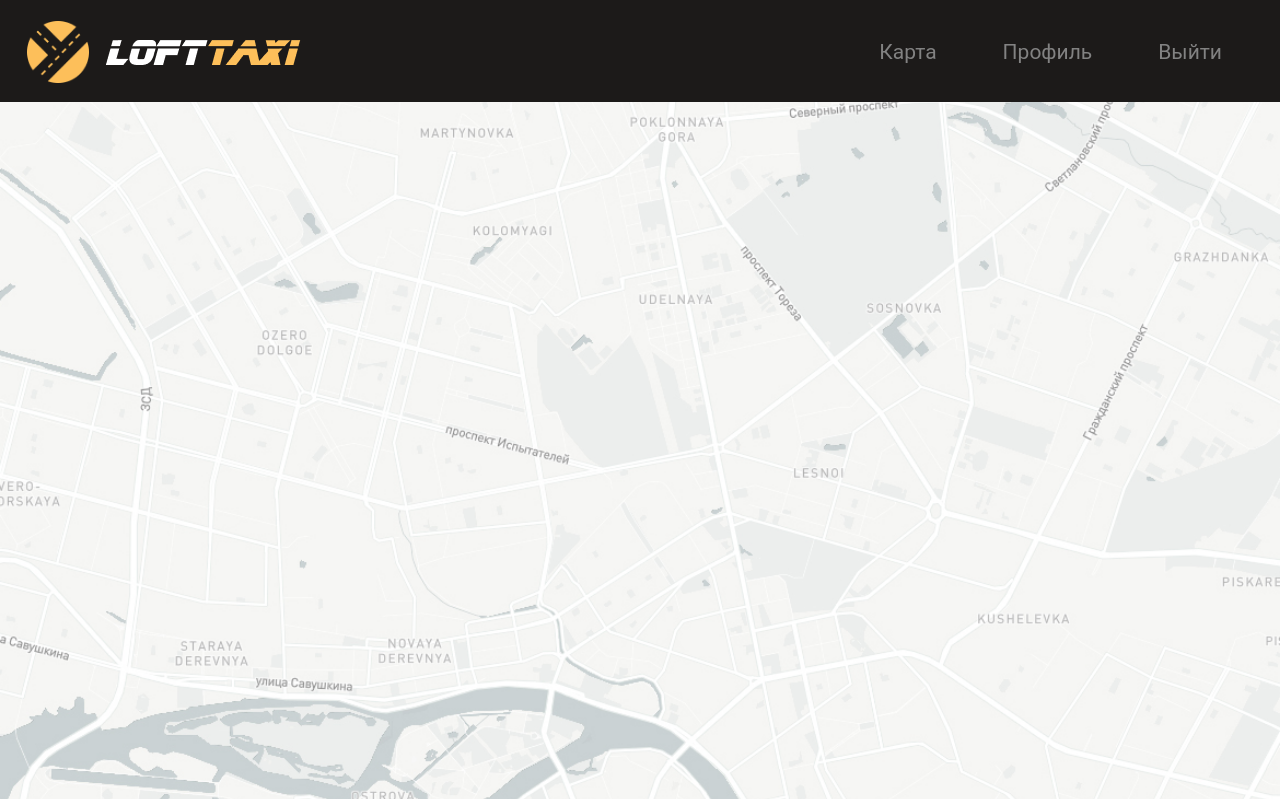
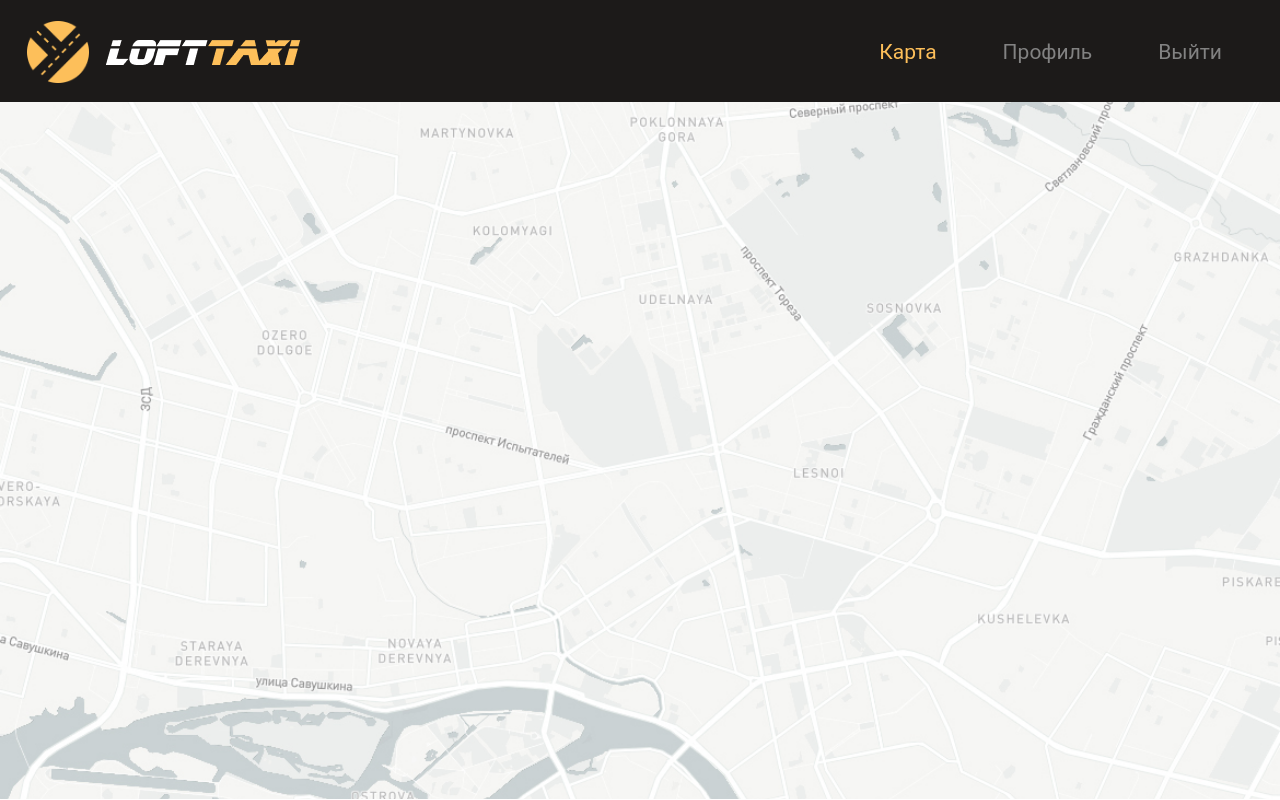
Before and after one commit to Russeevich/react_homework, a React (Create React App) app: page / in a window 1280 px wide. Both pictures are taken after typing "Sample", "Sample" into the empty fields and a click on the button "Войти". Built offline with nearby package versions, Linux system fonts and the light colour scheme.

Commit message:
update v0.3.1

```diff
--- a/src/components/topbar/topbar.jsx
+++ b/src/components/topbar/topbar.jsx
@@ -18,7 +18,7 @@ export const TopBar = ({props}) =>{
                 </div>
                 <ul className="nav">
                     <li className="nav__item">
-                        <a href="/map" onClick={e => changePath(e, 'main')} className={props.path === 'main' ? "nav__link active" :"nav__link"}>Карта</a>
+                        <a href="/map" onClick={e => changePath(e, 'map')} className={props.path === 'map' ? "nav__link active" :"nav__link"}>Карта</a>
                     </li>
                     <li className="nav__item">
                         <a href="/profile" onClick={e => changePath(e, 'profile')} className={props.path === 'profile' ? "nav__link active" :"nav__link"}>Профиль</a>
```
